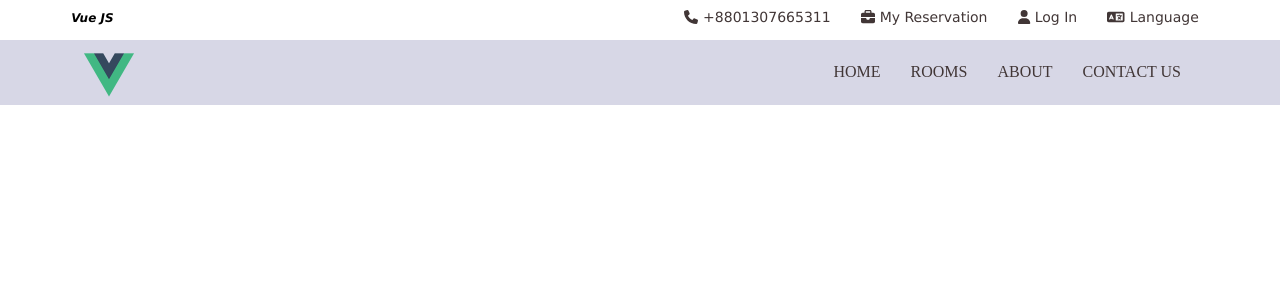
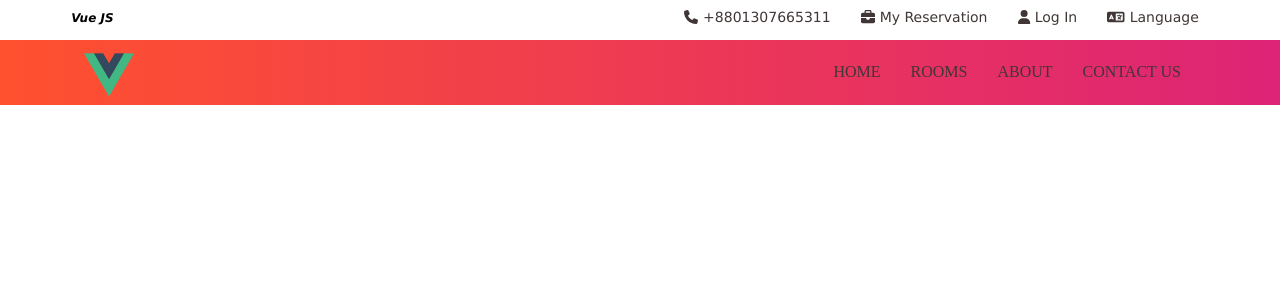
Before and after one commit to Shareiar-shams/hotel-management-template, a Vue app: page / in a window 1280 px wide. Shown: the top 300 px of the page. Built offline with nearby package versions, Linux system fonts and the light colour scheme.

Commit message:
change nav background color

```diff
--- a/src/components/NavBar.vue
+++ b/src/components/NavBar.vue
@@ -81,6 +81,10 @@ export default {
 <style scoped>
     /* Navbar */
     .nav {
+        background-image: -webkit-gradient(linear, 0% 50%, 100% 50%, color-stop(0%, #ff512f), color-stop(100%, #dd2476));
+        background-image: -moz-linear-gradient(left, #ff512f, #dd2476);
+        background-image: -webkit-linear-gradient(left, #ff512f, #dd2476);
+        background-image: linear-gradient(to right, #ff512f, #dd2476);
         width: 100%;
         height: 65px;
         position: fixed;
@@ -149,7 +153,7 @@ export default {
     }
 
     .main_list ul li a:hover {
-        color: #aa8f8f;
+        color: #e0d3d3;
     }
 
     /* Mobile View */
```
